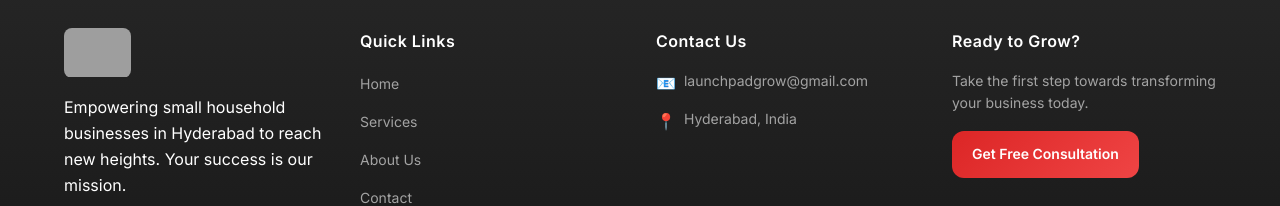
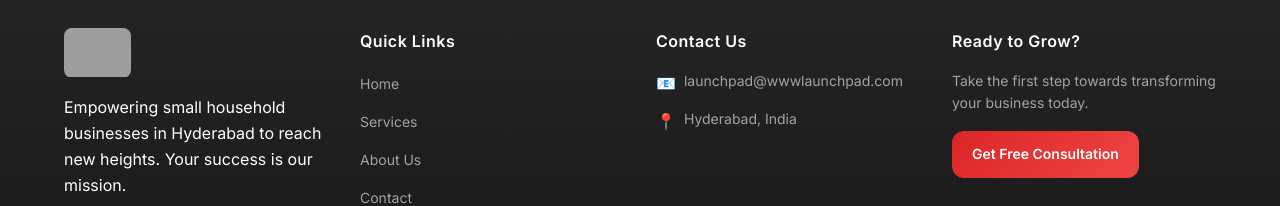
Before and after one commit to Abdallah72730/launchpad, a Next.js app: page / in a window 1280 px wide. Shown: the part 2791-2997 px from the top of the page. Built offline with nearby package versions, Linux system fonts and the light colour scheme; grey boxes are pictures that could not be loaded.

Commit message:
Updated footer email information

```diff
--- a/src/components/Footer.js
+++ b/src/components/Footer.js
@@ -59,8 +59,8 @@ export default function Footer() {
                         <div className={styles.contactInfo}>
                             <div className={styles.contactItem}>
                                 <span className={styles.contactIcon}>📧</span>
-                                <a href="mailto:launchpadgrow@gmail.com" className={styles.contactLink}>
-                                    launchpadgrow@gmail.com
+                                <a href="mailto:launchpad@wwwlaunchpad.com" className={styles.contactLink}>
+                                    launchpad@wwwlaunchpad.com
                                 </a>
                             </div>
                             <div className={styles.contactItem}>
```
